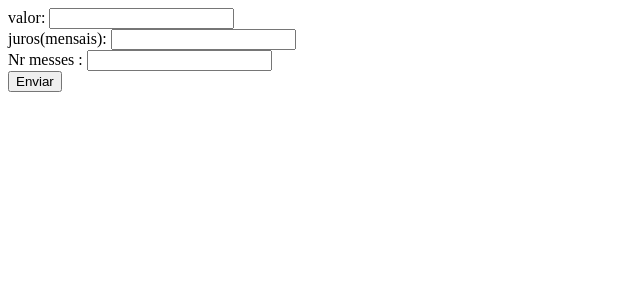
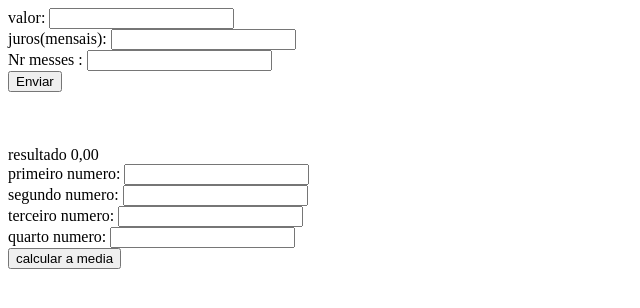
Before and after one commit to jaysllavyc/primeirob_3t, a plain HTML site: page index.html in a window 1280 px wide. Shown: the whole page, without its empty margins (0-640 px from the left). Drawn offline with Linux system fonts and the light colour scheme.

Commit message:
Update index.html

```diff
--- a/index.html
+++ b/index.html
@@ -14,5 +14,16 @@
    Nr messes : <input id="messes" type="text"><br>
    <button onclick="total()">Enviar</button>
 
+
+<br><br><br><br>
+<span id="result">resultado 0,00</span><br>
+
+primeiro numero: <input id="n1" type="text"><br>
+segundo numero: <input id="n2" type="text"><br>
+terceiro numero: <input id="n3" type="text"><br>
+quarto numero: <input id="n4" type="text"><br>
+
+<button onclick="media()">calcular a media</button>
+
 </body>
 </html>
```
